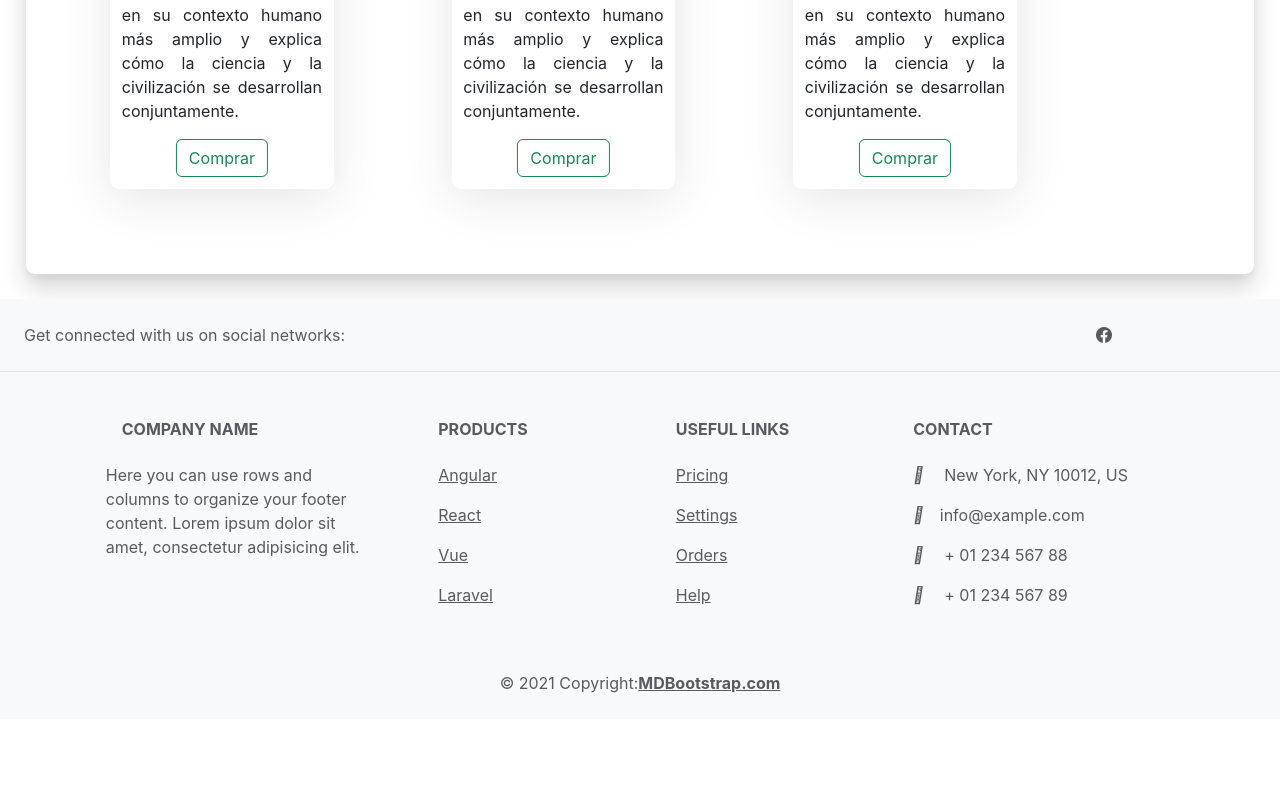
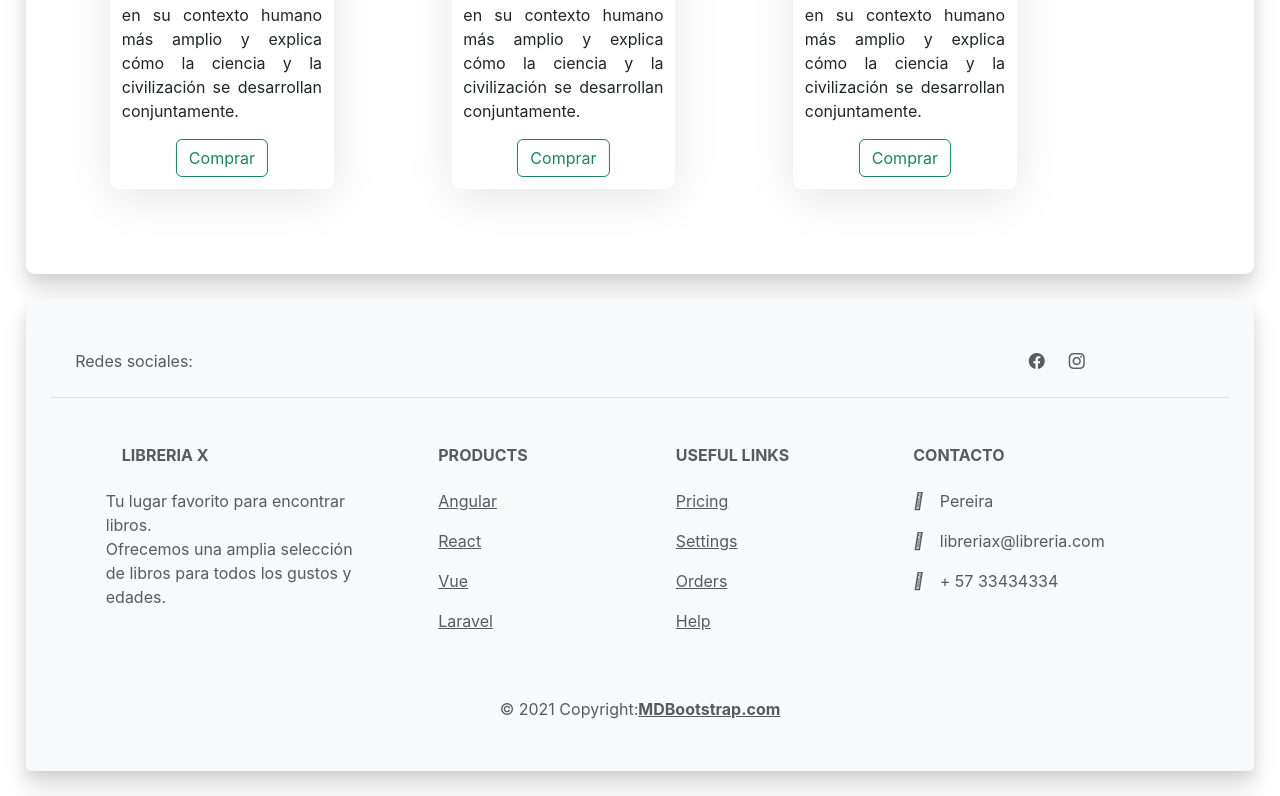
Before and after one commit to AlejoRojas11/libreria, a React (Create React App) app: page / in a window 1280 px wide. Shown: the part 2300-3096 px from the top of the page. Before the commit the page ends 3019 px from the top, so only its background shows below. Built offline with nearby package versions, Linux system fonts and the light colour scheme.

Commit message:
footer cambios

```diff
--- a/src/componentes/footer/Footer.js
+++ b/src/componentes/footer/Footer.js
@@ -1,4 +1,5 @@
 import React from 'react'
+import './footer.css'
 
 function footer() {
     return (
@@ -7,17 +8,18 @@ function footer() {
             <section class="d-flex justify-content-center justify-content-lg-between p-4 border-bottom">
 
                 <div class="me-5 d-none d-lg-block">
-                    <span>Get connected with us on social networks:</span>
+                    <span>Redes sociales:</span>
                 </div>
 
 
 
                 <div>
                     <a href="" class="me-4 text-reset">
-                    <i class="bi bi-facebook"></i>
+                        <i class="bi bi-facebook"></i>
 
                     </a>
                     <a href="" class="me-4 text-reset">
+                        <i class="bi bi-instagram"></i>
 
                     </a>
                     <a href="" class="me-4 text-reset">
@@ -46,11 +48,12 @@ function footer() {
                         <div class="col-md-3 col-lg-4 col-xl-3 mx-auto mb-4">
 
                             <h6 class="text-uppercase fw-bold mb-4">
-                                <i class="fas fa-gem me-3"></i>Company name
+                                <i class="fas fa-gem me-3"></i>Libreria X
                             </h6>
                             <p>
-                                Here you can use rows and columns to organize your footer content. Lorem ipsum
-                                dolor sit amet, consectetur adipisicing elit.
+                                Tu lugar favorito para encontrar libros. <br></br>
+
+                                Ofrecemos una amplia selección de libros para todos los gustos y edades.
                             </p>
                         </div>
 
@@ -100,14 +103,13 @@ function footer() {
 
                         <div class="col-md-4 col-lg-3 col-xl-3 mx-auto mb-md-0 mb-4">
 
-                            <h6 class="text-uppercase fw-bold mb-4">Contact</h6>
-                            <p><i class="fas fa-home me-3"></i> New York, NY 10012, US</p>
+                            <h6 class="text-uppercase fw-bold mb-4">Contacto</h6>
+                            <p><i class="fas fa-home me-3"></i>Pereira</p>
                             <p>
                                 <i class="fas fa-envelope me-3"></i>
-                                info@example.com
+                                libreriax@libreria.com
                             </p>
-                            <p><i class="fas fa-phone me-3"></i> + 01 234 567 88</p>
-                            <p><i class="fas fa-print me-3"></i> + 01 234 567 89</p>
+                            <p><i class="fas fa-phone me-3"></i>+ 57 33434334</p>
                         </div>
 
                     </div>
--- a/src/componentes/footer/footer.css
+++ b/src/componentes/footer/footer.css
@@ -0,0 +1,6 @@
+footer{
+    box-shadow: rgba(0, 0, 0, 0.15) 0px 15px 25px, rgba(0, 0, 0, 0.05) 0px 5px 10px;
+border-radius: 5px;
+    margin: 2%;
+    padding: 2%;
+}
```
